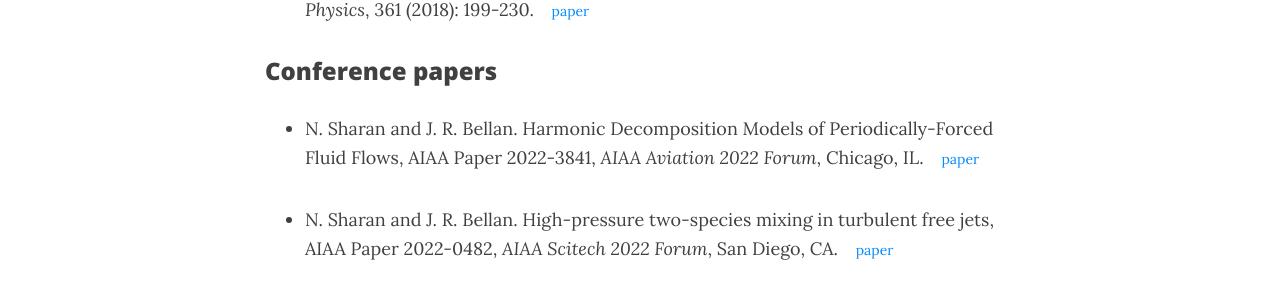
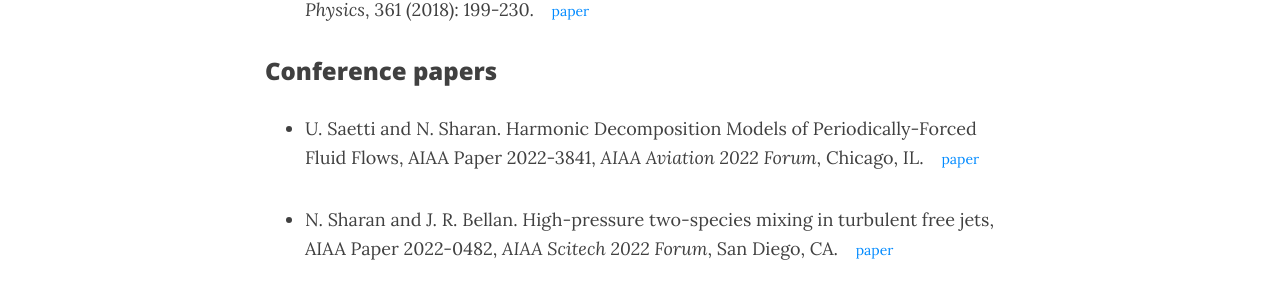
Before and after one commit to neksharan/neksharan.github.io, a Jekyll site: the page built from publications.md, in a window 1280 px wide and 900 px high, scrolled down 823 px. Shown: the part 143-444 px from the top of the window. Built offline with Jekyll 4.4.1, drawn with Linux system fonts in a browser that asks for light colours; nearby versions of some CDN libraries.

Commit message:
Updated pubs

```diff
--- a/publications.md
+++ b/publications.md
@@ -21,7 +21,7 @@ classes: wide
 
 ### Conference papers
 
-* N. Sharan and J. R. Bellan. Harmonic Decomposition Models of Periodically-Forced Fluid Flows, AIAA Paper 2022-3841, *AIAA Aviation 2022 Forum*, Chicago, IL. [paper](https://doi.org/10.2514/6.2022-3841){:target="_blank"}{: .btn .btn--primary .btn--small}
+* U. Saetti and N. Sharan. Harmonic Decomposition Models of Periodically-Forced Fluid Flows, AIAA Paper 2022-3841, *AIAA Aviation 2022 Forum*, Chicago, IL. [paper](https://doi.org/10.2514/6.2022-3841){:target="_blank"}{: .btn .btn--primary .btn--small}
 
 * N. Sharan and J. R. Bellan. High-pressure two-species mixing in turbulent free jets, AIAA Paper 2022-0482, *AIAA Scitech 2022 Forum*, San Diego, CA. [paper](https://doi.org/10.2514/6.2022-0482){:target="_blank"}{: .btn .btn--primary .btn--small}
 
```
